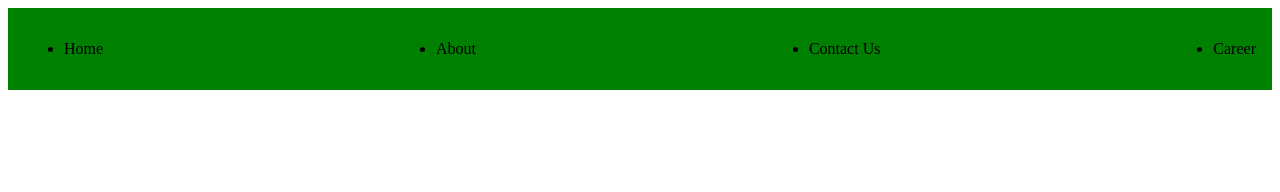
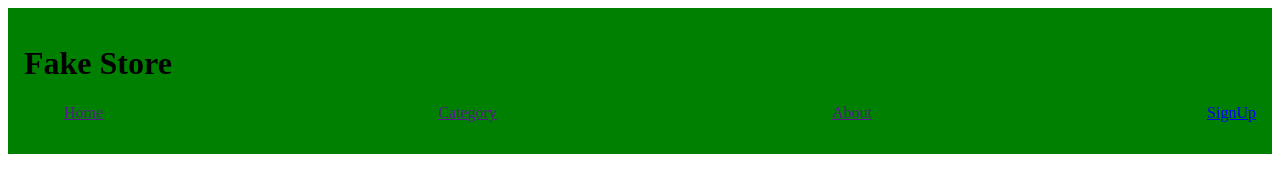
Before and after one commit to sanket-a8lw12/FakeStoreApi, a website: page index.html in a window 1280 px wide. Drawn offline with Linux system fonts and the light colour scheme; no server answers.

Commit message:
update the code for nav bar
added the price and category to description

linked the signup page

it was a bug fix

```diff
--- a/index.html
+++ b/index.html
@@ -5,16 +5,19 @@
     <meta name="viewport" content="width=device-width, initial-scale=1.0">
     <title>Fake Store API</title>
     <link rel="stylesheet" href="style.css">
-</head>
+   </head>
 <body>
     <div class="nav-bar">
-        <ul>
-            <li>Home</li>
-            <li>About</li>
-            <li>Contact Us</li>
-            <li>Career</li>
-        </ul>
+        <h1>Fake Store</h1>
+            <ul>
+                <a href="">Home</a>
+                <a href="">Category</a>
+                <a href="">About</a>
+                <a href="./signUp.html">SignUp</a>
+            </ul>
     </div>
+
+
 
     <div class="container" id="container1">
 
```
